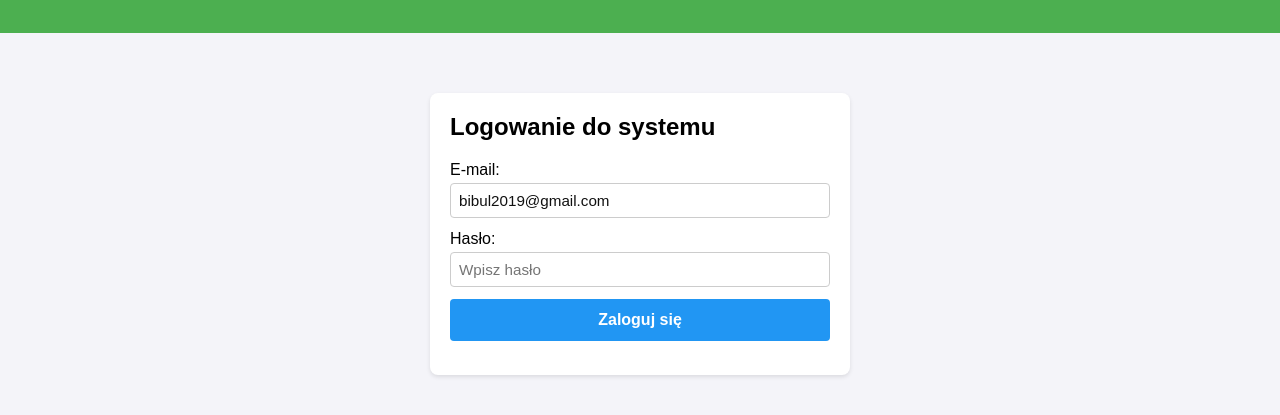
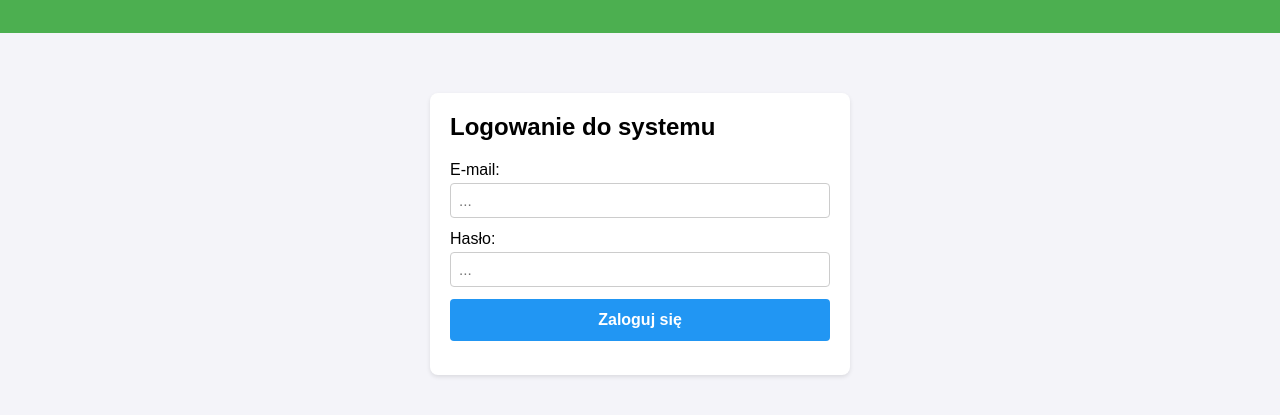
Before and after one commit to bibul2019-hue/Praca-Inzynierska, a plain HTML site: page index.html in a window 1280 px wide. Shown: the part 121-536 px from the top of the page. Drawn offline with nearby package versions, Linux system fonts and the light colour scheme; no server answers.

Commit message:
Change input fields to use placeholders
Updated email and password input fields to use placeholders instead of default values.

```diff
--- a/index.html
+++ b/index.html
@@ -51,9 +51,9 @@
     <div class="card">
       <h2 style="margin-top:0;">Logowanie do systemu</h2>
       <label>E-mail:</label>
-      <input type="email" id="login-email" value="bibul2019@gmail.com">
+      <input type="email" id="login-email" placeholder="...">
       <label>Hasło:</label>
-      <input type="password" id="login-pass" placeholder="Wpisz hasło">
+      <input type="password" id="login-pass" placeholder="...">
       <button class="btn" id="btn-login">Zaloguj się</button>
       <p id="login-error" style="color: red; font-size: 0.9em; margin-top: 10px;"></p>
     </div>
```
